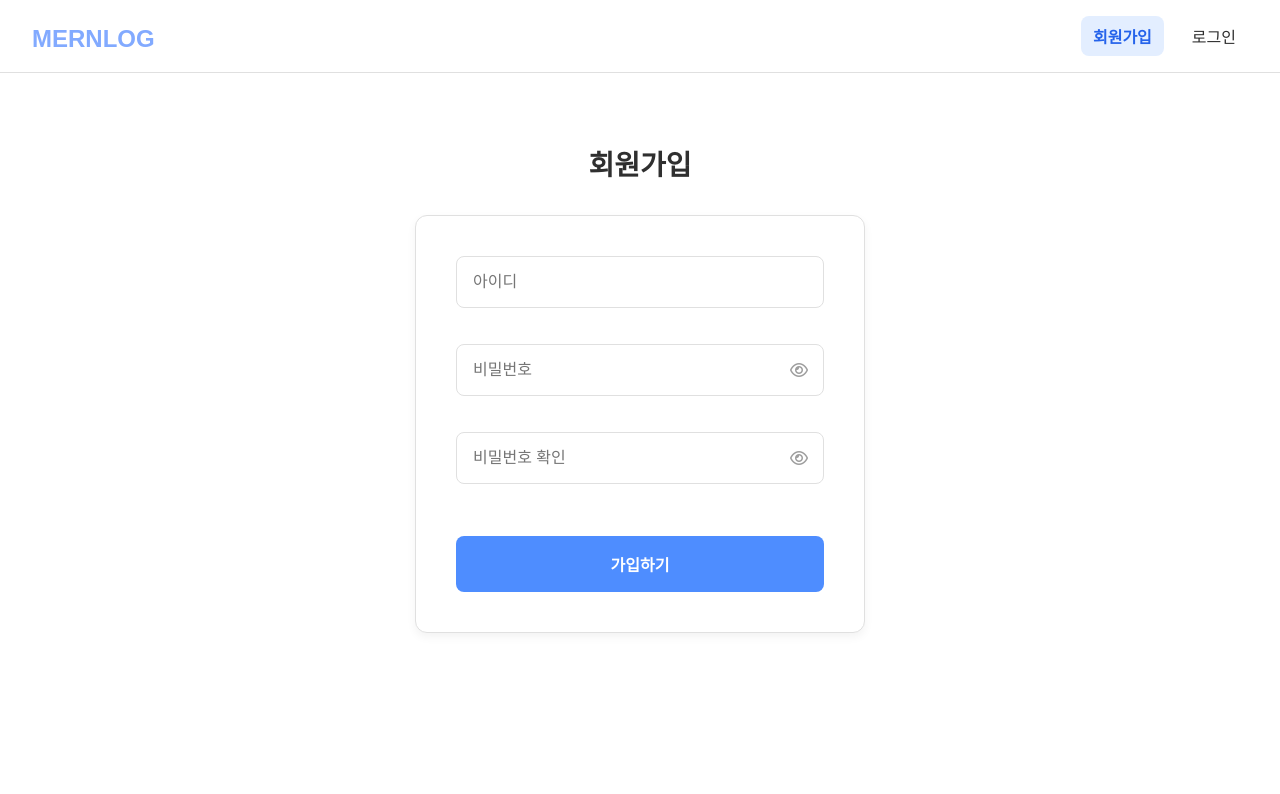
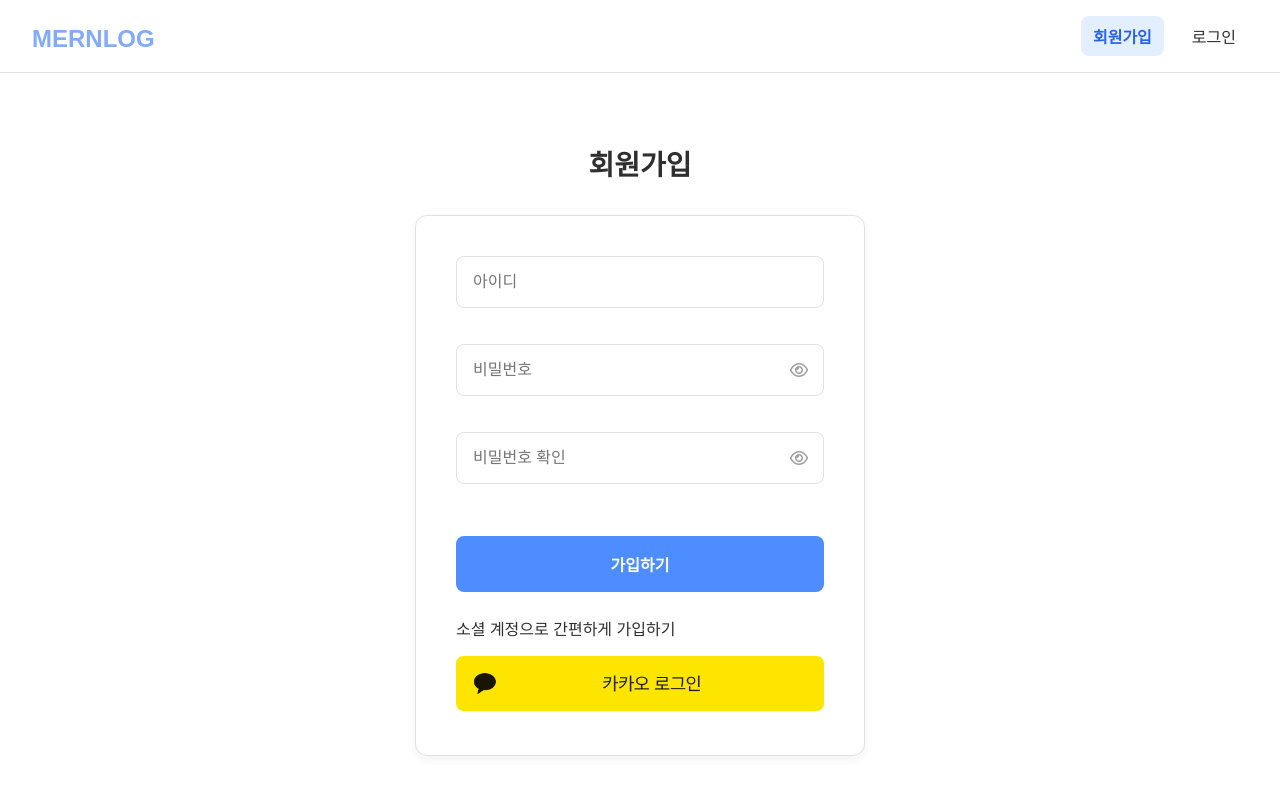
Before and after one commit to H-JuKyung/Mernlog_Front, a React (Vite) app: page /register in a window 1280 px wide. Shown: the top 794 px of the page. Built offline with nearby package versions, Linux system fonts and the light colour scheme; no server answers; a web font is replaced by a local one.

Commit message:
Feat: 카카오 로그인 버튼 컴포넌트 구현 및 적용
- KakaoLoginButton 컴포넌트 생성 (카카오 로그인 이미지 버튼)
- LoginPage와 RegisterPage에 소셜 로그인 버튼으로 카카오 로그인 추가

```diff
--- /dev/null
+++ b/src/components/KakaoLoginButton.jsx
@@ -0,0 +1,23 @@
+import kakaoLoginBtn from '../assets/kakao_login_large_wide.png';
+
+const API_URL = import.meta.env.VITE_BACK_URL;
+
+export default function KakaoLoginButton() {
+  const handleKakaoLogin = () => {
+    window.location.href = `${API_URL}/auth/kakao/login`;
+  };
+
+  return (
+    <button
+      onClick={handleKakaoLogin}
+      style={{
+        background: 'none',
+        border: 'none',
+        padding: 0,
+        cursor: 'pointer',
+      }}
+    >
+      <img src={kakaoLoginBtn} alt="카카오 로그인" />
+    </button>
+  );
+}
--- a/src/pages/LoginPage/index.jsx
+++ b/src/pages/LoginPage/index.jsx
@@ -4,6 +4,7 @@
 import { useNavigate } from 'react-router-dom';
 import { useDispatch } from 'react-redux';
 import { setUserInfo } from '@/store/userSlice';
+import KakaoLoginButton from '@/components/KakaoLoginButton';
 
 export default function LoginPage() {
   const [userId, setUserId] = useState('');
@@ -129,6 +130,11 @@
           </div>
 
           <button type="submit">로그인</button>
+
+          <div className={css.socialLogin}>
+            <p>소셜 계정으로 로그인</p>
+            <KakaoLoginButton />
+          </div>
         </form>
       </div>
     </main>
--- a/src/pages/RegisterPage/index.jsx
+++ b/src/pages/RegisterPage/index.jsx
@@ -2,6 +2,7 @@
 import css from './index.module.css';
 import { useNavigate } from 'react-router-dom';
 import { registerUser } from '@/apis/userApi';
+import KakaoLoginButton from '@/components/KakaoLoginButton';
 
 export default function RegisterPage() {
   const [userId, setUserId] = useState('');
@@ -154,6 +155,11 @@
           </div>
 
           <button type="submit">가입하기</button>
+
+          <div className={css.socialLogin}>
+            <p>소셜 계정으로 간편하게 가입하기</p>
+            <KakaoLoginButton />
+          </div>
         </form>
       </div>
     </main>
```
Also changed, not shown: src/assets/kakao_login_large_wide.png (added).
